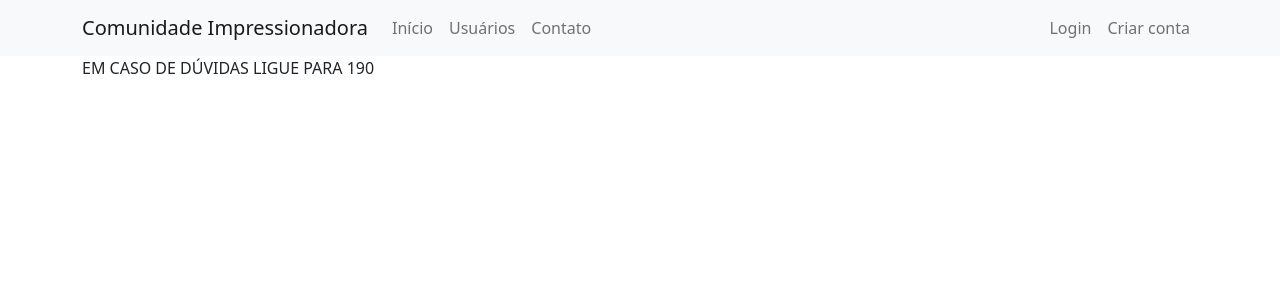
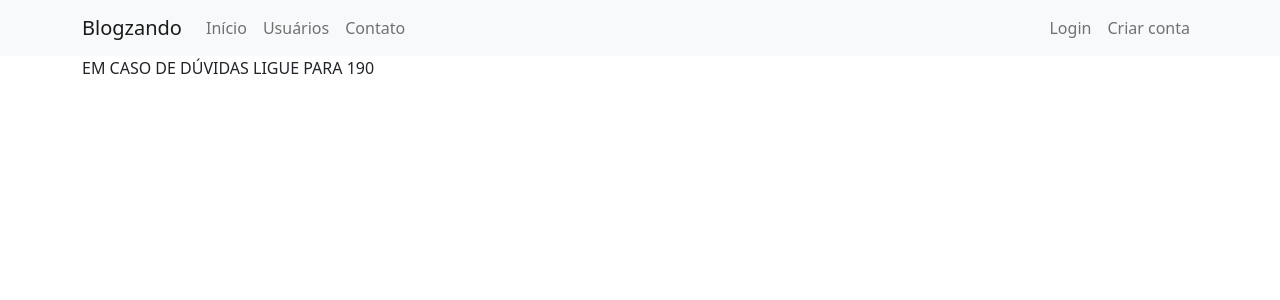
Before and after one commit to BK-1910/blogsite, a Flask app: page /contato in a window 1280 px wide. Shown: the top 300 px of the page. Run offline with Flask 3, Linux system fonts and the light colour scheme.

Commit message:
Update navbar branding from 'Comunidade Impressionadora' to 'Blogzando'

```diff
--- a/comunidadeimpressionadora/templates/navbar.html
+++ b/comunidadeimpressionadora/templates/navbar.html
@@ -1,6 +1,6 @@
 <nav class="navbar navbar-expand-lg navbar-light bg-light">
   <div class="container-fluid container">
-    <a class="navbar-brand" href="{{ url_for('home') }}">Comunidade Impressionadora</a>
+    <a class="navbar-brand" href="{{ url_for('home') }}">Blogzando</a>
     <div class="collapse navbar-collapse" id="navbarSupportedContent">
       <ul class="navbar-nav me-auto mb-2 mb-lg-0">
         <li class="nav-item">
@@ -35,4 +35,5 @@
       </ul>
     </div>
   </div>
+
 </nav>
```
